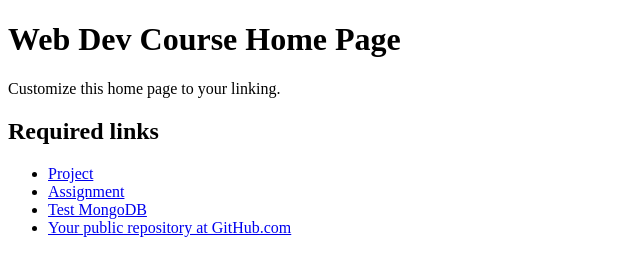
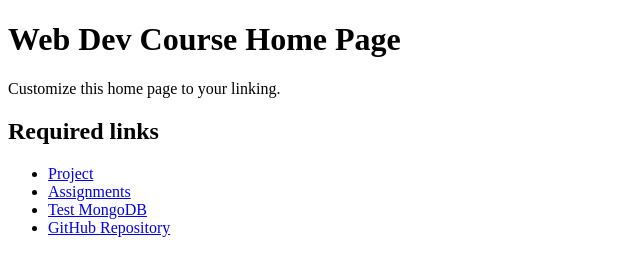
Before and after one commit to GuanzhouSong/wenlin-huang-webdev, a website: page public/index.html in a window 1280 px wide. Shown: the whole page, without its empty margins (0-640 px from the left). Drawn offline with Linux system fonts and the light colour scheme.

Commit message:
Updated links on homepage and for mlab

```diff
--- a/public/index.html
+++ b/public/index.html
@@ -17,13 +17,13 @@
             <a href="project/index.html">Project</a>
         </li>
         <li>
-            <a href="assignment/index.html">Assignment</a>
+            <a href="assignments/index.html">Assignments</a>
         </li>
         <li>
             <a href="test/index.html">Test MongoDB</a>
         </li>
         <li>
-            <a href="https://github.com/jannunzi/web-dev-template">Your public repository at GitHub.com</a>
+            <a href="https://github.com/jeremylinlin/Wenlin-Huang-webdev">GitHub Repository</a>
         </li>
     </ul>
 </body>
```
Also changed, not shown: test/app.js (+2 -2 lines), public/assignments/css/style.css (renamed from public/assignment/css/style.css), public/assignments/index.html (line endings or trailing spaces), public/assignments/login.html (renamed from public/assignment/login.html), public/assignments/profile.html (renamed from public/assignment/profile.html), public/assignments/register.html (renamed from public/assignment/register.html), public/test/app.js (line endings or trailing spaces), server.js (line endings or trailing spaces).
